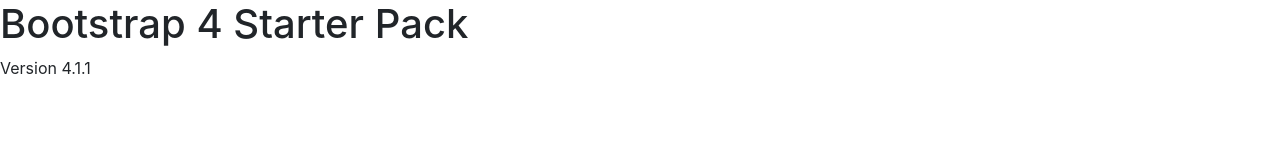
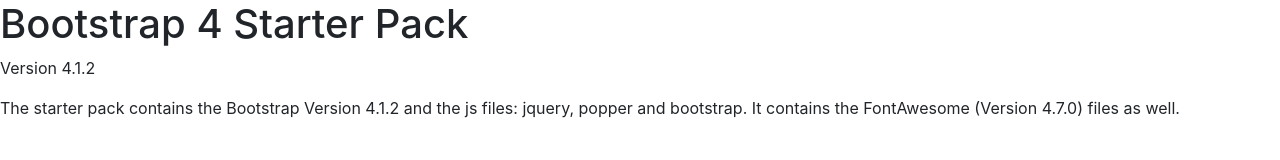
Before and after one commit to Azkom/bs4starter, a website: page src/index.html in a window 1280 px wide. Drawn offline with Linux system fonts and the light colour scheme.

Commit message:
Some small adjustment

```diff
--- a/package.json
+++ b/package.json
@@ -12,7 +12,7 @@
   "author": "Azkom",
   "license": "MIT",
   "dependencies": {
-    "bootstrap": "^4.1.1",
+    "bootstrap": ">=4.1.2",
     "font-awesome": "^4.7.0",
     "jquery": "^3.3.1",
     "popper.js": "^1.12.9"
--- a/src/index.html
+++ b/src/index.html
@@ -1,5 +1,6 @@
 <!DOCTYPE html>
 <html lang="en">
+
 <head>
     <meta charset="UTF-8">
     <meta name="viewport" content="width=device-width, initial-scale=1.0">
@@ -9,11 +10,15 @@
     <link rel="stylesheet" href="css/bootstrap.css">
     <link rel="stylesheet" href="css/style.css">
 </head>
+
 <body>
-  <h1>Bootstrap 4 Starter Pack</h1>
-  <p>Version 4.1.1</p>
-   <script src="js/jquery.min.js"></script>
-   <script src="js/popper.min.js"></script>
-   <script src="js/bootstrap.min.js"></script>
+    <h1>Bootstrap 4 Starter Pack</h1>
+    <p>Version 4.1.2</p>
+    <p>The starter pack contains the Bootstrap Version 4.1.2 and the js files: jquery, popper and bootstrap. It
+        contains the FontAwesome (Version 4.7.0) files as well.</p>
+    <script src="js/jquery.min.js"></script>
+    <script src="js/popper.min.js"></script>
+    <script src="js/bootstrap.min.js"></script>
 </body>
+
 </html>
```
Also changed, not shown: 1 other file.
